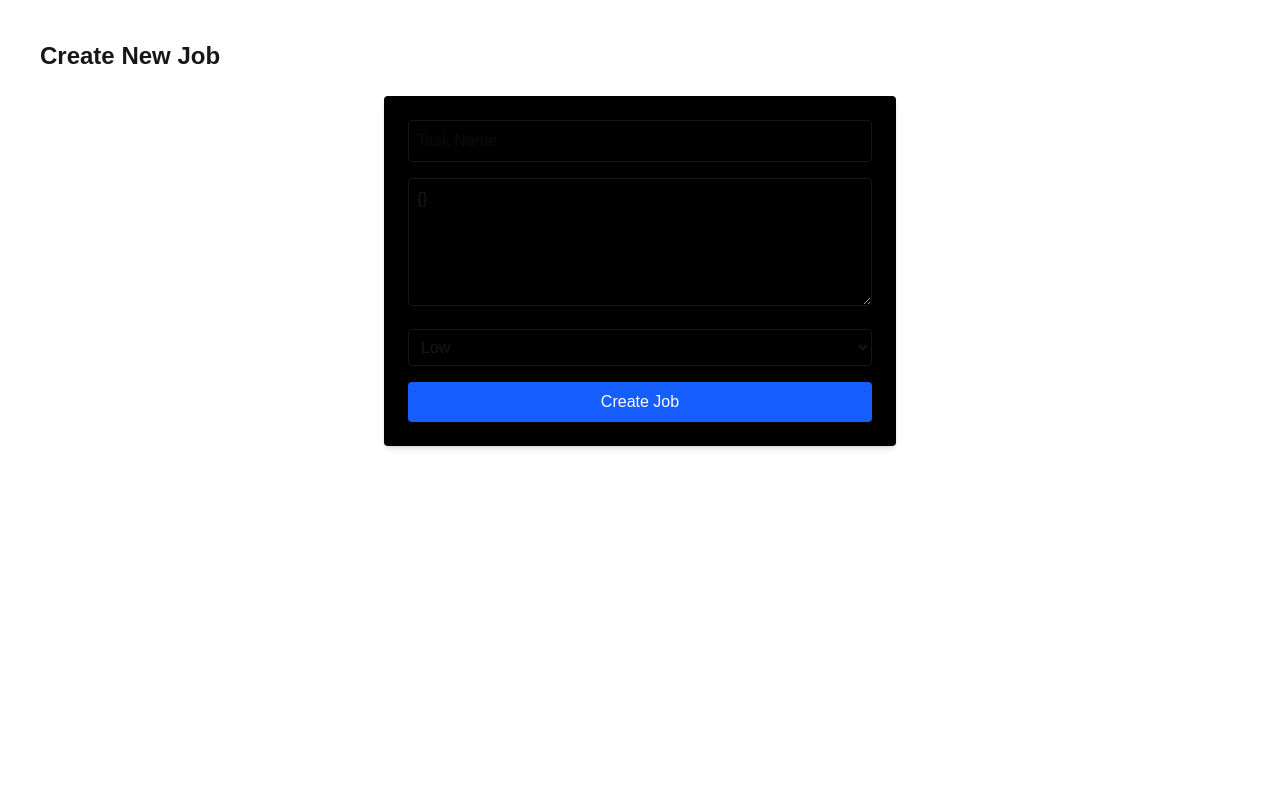
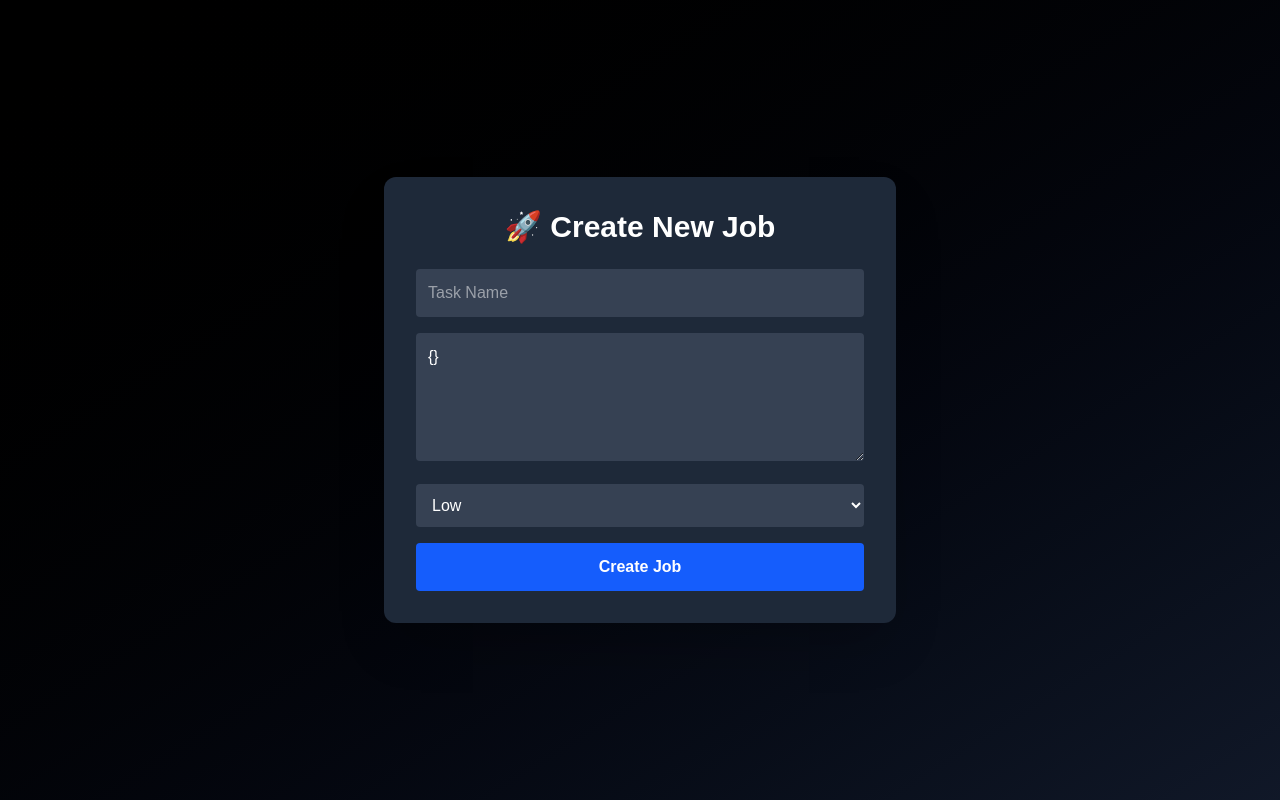
Before and after one commit to Niharika1710/job-scheduler, a Next.js app in the folder frontend/: page /create in a window 1280 px wide. Built offline with nearby package versions, Linux system fonts and the light colour scheme.

Commit message:
UI upgrade + animations + delete feature

```diff
--- a/frontend/app/create/page.tsx
+++ b/frontend/app/create/page.tsx
@@ -1,13 +1,17 @@
 "use client";
+
 import { useState } from "react";
+import { motion } from "framer-motion";
 
 export default function CreateJob() {
   const [taskName, setTaskName] = useState("");
   const [payload, setPayload] = useState("{}");
   const [priority, setPriority] = useState("Low");
+  const [loading, setLoading] = useState(false);
 
   const handleSubmit = async (e: any) => {
     e.preventDefault();
+    setLoading(true);
 
     await fetch(`${process.env.NEXT_PUBLIC_API_URL}/jobs`, {
       method: "POST",
@@ -19,22 +23,33 @@ export default function CreateJob() {
       })
     });
 
-    alert("Job Created!");
+    setLoading(false);
     setTaskName("");
     setPayload("{}");
   };
 
   return (
-    <main className="min-h-screen bg-white-100 p-10">
-      <h2 className="text-2xl font-bold mb-6">Create New Job</h2>
+    <main className="min-h-screen bg-gradient-to-br from-black to-gray-900 flex items-center justify-center p-10">
 
-      <form onSubmit={handleSubmit} className="bg-black p-6 rounded shadow-md max-w-lg mx-auto space-y-4">
+      <motion.div
+        initial={{ opacity: 0, y: 50 }}
+        animate={{ opacity: 1, y: 0 }}
+        transition={{ duration: 0.6 }}
+        className="bg-gray-800 p-8 rounded-xl shadow-2xl w-full max-w-lg"
+      >
+
+        <h2 className="text-3xl font-bold text-center mb-6 text-white">
+          🚀 Create New Job
+        </h2>
+
+        <form onSubmit={handleSubmit} className="space-y-4">
+
           <input
             type="text"
             placeholder="Task Name"
             value={taskName}
             onChange={(e) => setTaskName(e.target.value)}
-          className="w-full border p-2 rounded"
+            className="w-full p-3 rounded bg-gray-700 text-white focus:ring-2 focus:ring-blue-500"
             required
           />
 
@@ -42,13 +57,13 @@ export default function CreateJob() {
             placeholder="Payload (JSON)"
             value={payload}
             onChange={(e) => setPayload(e.target.value)}
-          className="w-full border p-2 rounded h-32"
+            className="w-full p-3 rounded bg-gray-700 text-white h-32 focus:ring-2 focus:ring-blue-500"
           />
 
           <select
             value={priority}
             onChange={(e) => setPriority(e.target.value)}
-          className="w-full border p-2 rounded"
+            className="w-full p-3 rounded bg-gray-700 text-white"
           >
             <option>Low</option>
             <option>Medium</option>
@@ -57,11 +72,14 @@ export default function CreateJob() {
 
           <button
             type="submit"
-          className="w-full bg-blue-600 text-white p-2 rounded hover:bg-blue-700"
+            disabled={loading}
+            className="w-full bg-blue-600 p-3 rounded hover:bg-blue-700 transition duration-300 text-white font-semibold"
           >
-          Create Job
+            {loading ? "Creating..." : "Create Job"}
           </button>
+
         </form>
+      </motion.div>
     </main>
   );
 }
--- a/frontend/app/page.tsx
+++ b/frontend/app/page.tsx
@@ -1,32 +1,95 @@
-export default function Home() {
+"use client";
+import { useEffect, useState } from "react";
+import { motion } from "framer-motion";
+
+export default function JobsPage() {
+  const [jobs, setJobs] = useState<any[]>([]);
+  const [search, setSearch] = useState("");
+
+  const fetchJobs = async () => {
+    const res = await fetch(`${process.env.NEXT_PUBLIC_API_URL}/jobs`);
+    const data = await res.json();
+    setJobs(data);
+  };
+
+  useEffect(() => {
+    fetchJobs();
+    const interval = setInterval(fetchJobs, 3000);
+    return () => clearInterval(interval);
+  }, []);
+
+  const runJob = async (id: number) => {
+    await fetch(`${process.env.NEXT_PUBLIC_API_URL}/run-job/${id}`, {
+      method: "POST",
+    });
+  };
+
+  const deleteJob = async (id: number) => {
+    await fetch(`${process.env.NEXT_PUBLIC_API_URL}/jobs/${id}`, {
+      method: "DELETE",
+    });
+    fetchJobs();
+  };
+
+  const filteredJobs = jobs.filter(job =>
+    job.taskName.toLowerCase().includes(search.toLowerCase())
+  );
+
   return (
-    <main className="min-h-screen bg-black text-white flex flex-col items-center justify-center p-10">
+    <main className="min-h-screen bg-gradient-to-br from-black to-gray-900 p-10 text-white">
 
-      <h1 className="text-4xl font-bold mb-4 text-center">
-        ⚙️ Job Execution Dashboard
-      </h1>
+      <h2 className="text-3xl font-bold mb-6 text-center">
+        📊 Job Dashboard
+      </h2>
 
-      <p className="text-gray-400 text-center max-w-2xl mb-8">
-        A cloud-based job orchestration system built with Next.js, Express, and MySQL.
-        Create, execute, and monitor background jobs in real time with full deployment on Vercel, Render, and Railway.
-      </p>
+      <input
+        type="text"
+        placeholder="Search jobs..."
+        value={search}
+        onChange={(e) => setSearch(e.target.value)}
+        className="mb-6 p-3 rounded bg-gray-800 text-white w-full"
+      />
 
-      <div className="flex gap-6">
-        <a
-          href="/create"
-          className="bg-blue-600 px-6 py-3 rounded-lg hover:bg-blue-700 transition"
-        >
-          Create Job
-        </a>
+      <div className="grid gap-4">
 
-        <a
-          href="/jobs"
-          className="bg-green-600 px-6 py-3 rounded-lg hover:bg-green-700 transition"
-        >
-          View Dashboard
-        </a>
+        {filteredJobs.map((job) => (
+          <motion.div
+            key={job.id}
+            initial={{ opacity: 0, y: 30 }}
+            animate={{ opacity: 1, y: 0 }}
+            transition={{ duration: 0.4 }}
+            className="bg-gray-800 p-5 rounded-xl shadow-lg flex justify-between items-center"
+          >
+
+            <div>
+              <h3 className="text-xl font-semibold">{job.taskName}</h3>
+              <p className="text-sm text-gray-400">
+                Priority: {job.priority} | Status: {job.status}
+              </p>
+            </div>
+
+            <div className="flex gap-3">
+              {job.status === "pending" && (
+                <button
+                  onClick={() => runJob(job.id)}
+                  className="bg-blue-600 px-4 py-2 rounded hover:bg-blue-700 transition"
+                >
+                  Run
+                </button>
+              )}
+
+              <button
+                onClick={() => deleteJob(job.id)}
+                className="bg-red-600 px-4 py-2 rounded hover:bg-red-700 transition"
+              >
+                Delete
+              </button>
+            </div>
+
+          </motion.div>
+        ))}
+
       </div>
-
     </main>
   );
 }
--- a/frontend/package.json
+++ b/frontend/package.json
@@ -9,6 +9,7 @@
     "lint": "eslint"
   },
   "dependencies": {
+    "framer-motion": "^12.34.0",
     "next": "16.1.6",
     "react": "19.2.3",
     "react-dom": "19.2.3"
```
Also changed, not shown: 2 other files (tests, documents, lock files or other folders). Lines whose indentation alone changed are shown as unchanged.
